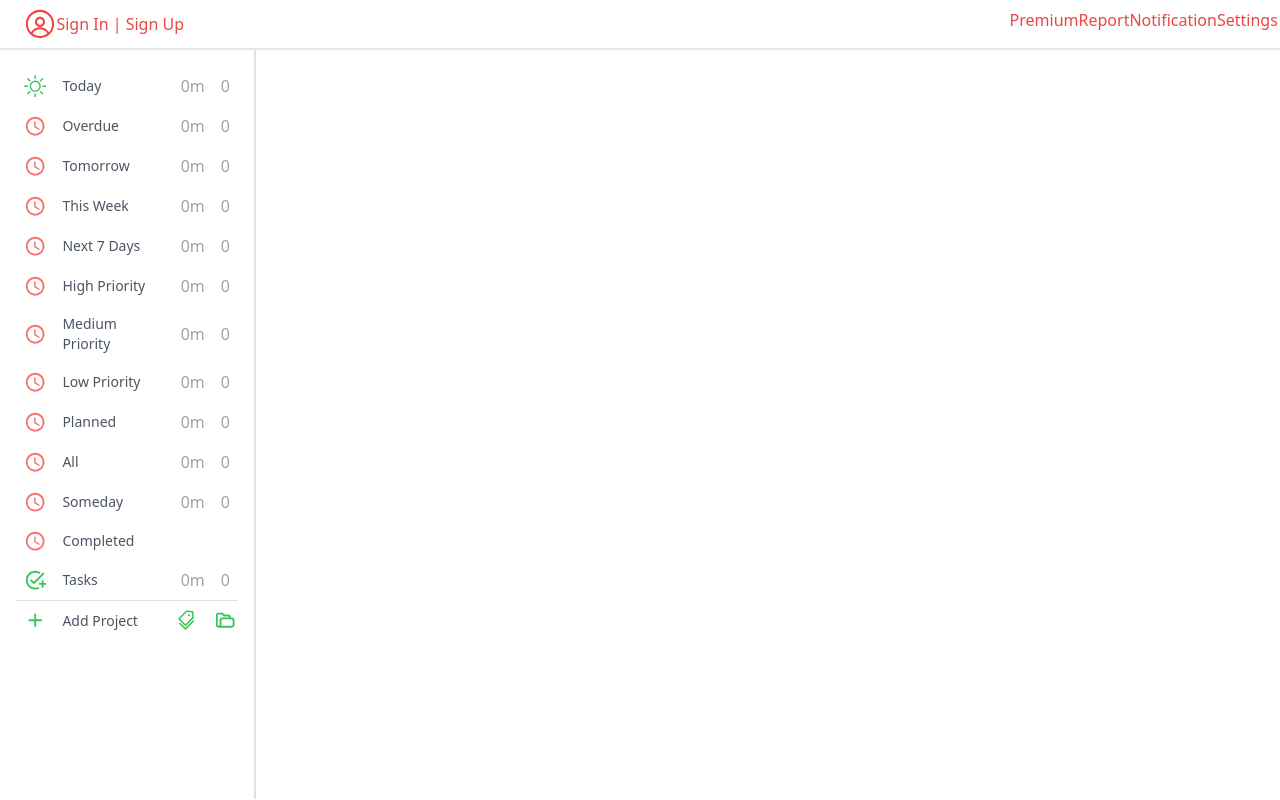
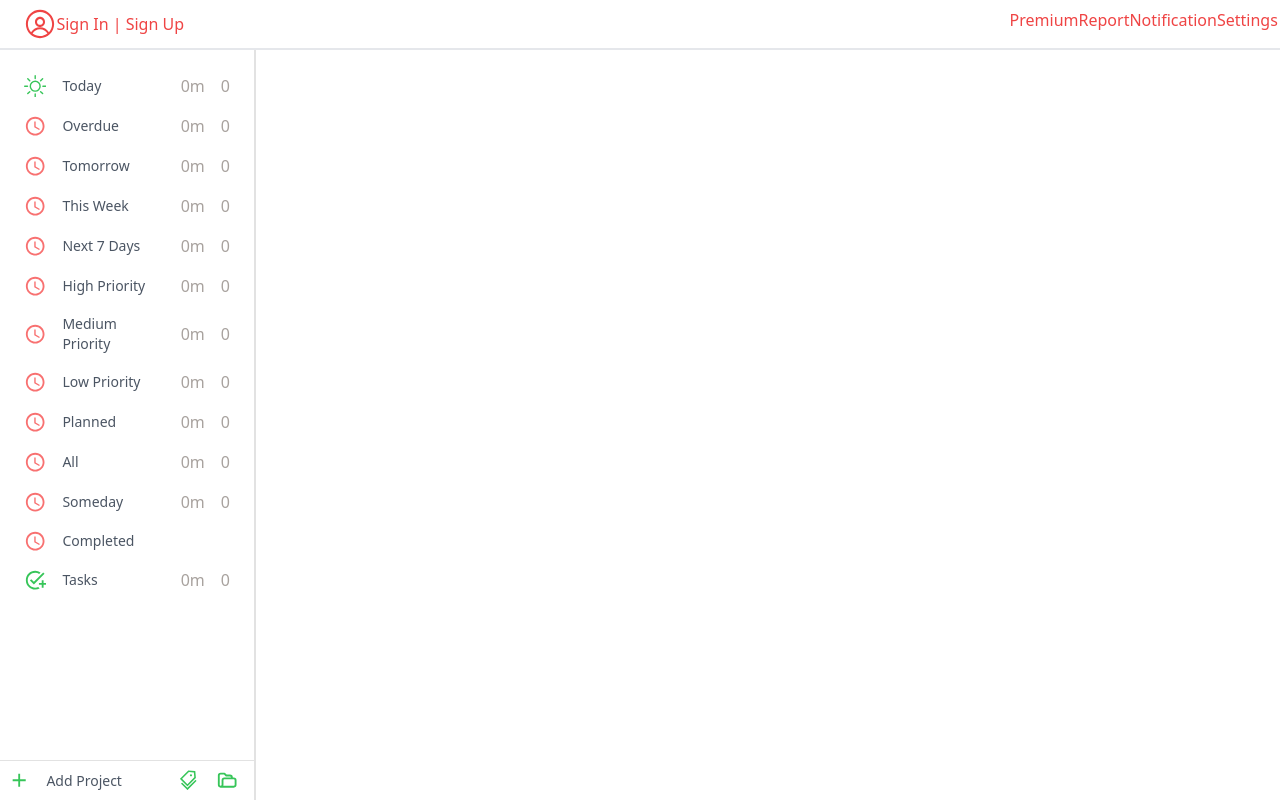
Before and after one commit to didymus707/todo-app, a React (Create React App) app: page / in a window 1280 px wide. Built offline with nearby package versions, Linux system fonts and the light colour scheme.

Commit message:
finally fixed the height issue

```diff
--- a/src/components/item.tsx
+++ b/src/components/item.tsx
@@ -15,7 +15,7 @@ export const SidebarItem = (props: SidebarItemProps) => {
     <div
       className={`flex items-center p-2 justify-between cursor-pointer hover:bg-gray-100 rounded-md ${
         title === "Add Project" &&
-        "my-auto hover:bg-transparent border-t border-[#e2e2e2] rounded-none last-of-type:my-auto"
+        "my-auto hover:bg-transparent border-t border-[#e2e2e2] rounded-none last-of-type:mt-auto"
       }`}
     >
       <div className="flex items-center w-[70%]">
@@ -33,7 +33,7 @@ export const SidebarItem = (props: SidebarItemProps) => {
       {title === "Add Project" && (
         <div className="flex ">
           {<Tag classNames={["mr-4"]} size="1.4em" />}
-          {<Folder classNames={["mr-[-6px]"]} size="1.4em" />}
+          {<Folder classNames={["mr-2"]} size="1.4em" />}
         </div>
       )}
     </div>
--- a/src/components/sidebar.tsx
+++ b/src/components/sidebar.tsx
@@ -5,8 +5,8 @@ import { TodayIcon, Overdue, Task, Add } from "./primitives/icons";
 export const Sidebar = () => {
   return (
     <>
-      <div className="bg-white w-1/5 px-4 py-4 border-r-2 border-r-[#e2e2e2] min-h-[calc(100vh-3.2rem)]">
-        <div className="flex flex-col">
+      <div className="flex flex-col w-1/5 border-r-2 border-r-[#e2e2e2]">
+        <div className="bg-white px-4 pt-4 min-h-[calc(100vh-5.6rem)]">
           <div className="flex flex-col">
             <SidebarItem
               qty={0}
@@ -87,13 +87,13 @@ export const Sidebar = () => {
               icon={<Task size="1.4em" classNames={["mr-4"]} />}
             />
           </div>
-          <SidebarItem
-            qty={0}
-            time="0m"
-            title="Add Project"
-            icon={<Add size="1.4em" classNames={["mr-4"]} />}
-          />
         </div>
+        <SidebarItem
+          qty={0}
+          time="0m"
+          title="Add Project"
+          icon={<Add size="1.4em" classNames={["mr-4"]} />}
+        />
       </div>
     </>
   );
```
